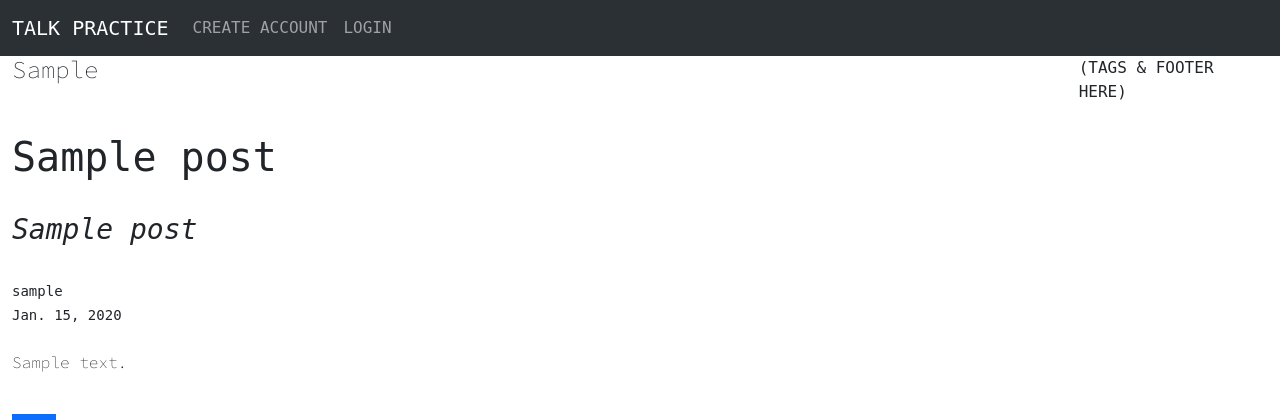
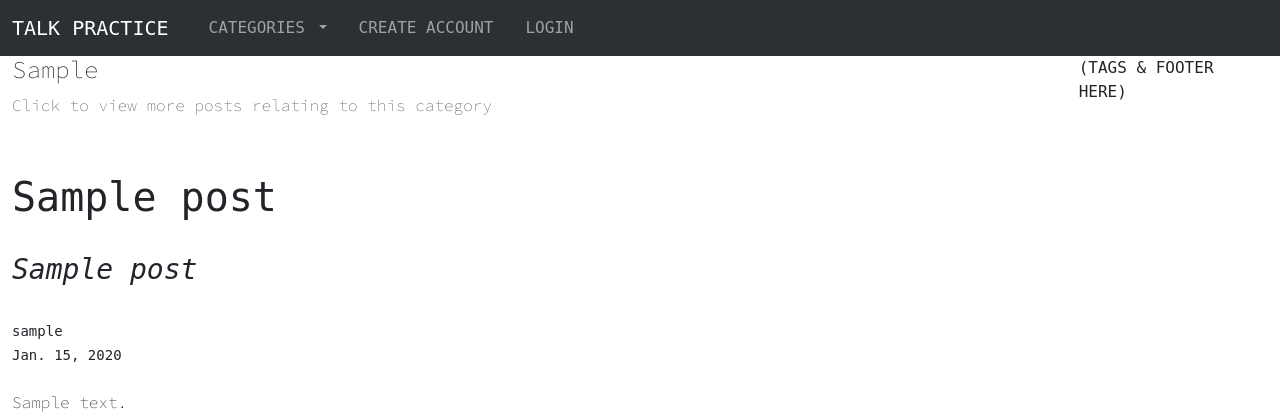
Before and after one commit to NickWaldock/talk-practice-forum-p4, a Django app: page /article/1 in a window 1280 px wide. Shown: the top 420 px of the page. Run offline with Django 3.2, Linux system fonts and the light colour scheme; tables that the repository leaves empty hold one stand-in row (values such as "Sample post"); some libraries are stand-ins or nearby versions; some web fonts are replaced.

Commit message:
Add a category list view, and dynamic navbar dropdown for categories

```diff
--- a/blog/models.py
+++ b/blog/models.py
@@ -49,7 +49,6 @@ class Post(models.Model):
 # Model for categorising posts
 class Category(models.Model):
     name = models.CharField(max_length=30, unique=True)
-    # slug = models.SlugField(max_length=30, null=False, unique=True)
 
     def __str__(self):
         return self.name
--- a/blog/urls.py
+++ b/blog/urls.py
@@ -11,5 +11,5 @@ urlpatterns = [
     path('like/<int:pk>', views.LikeView, name='like_post'),
     path('add-category/', views.AddCategory.as_view(), name='add-category'),
     path('category/<str:category>/', views.Categories, name='category'),
-    # path('category/<slug:slug>/', views.Categories, name='category'),
+    path('category-list/', views.CategoryList, name='category-list'),
 ]
--- a/blog/views.py
+++ b/blog/views.py
@@ -14,6 +14,13 @@ class PostList(generic.ListView):
     template_name = 'index.html'
     # paginate_by = 10
 
+    # Context for the dynamic categories nav links
+    def get_context_data(self, *args, **kwargs):
+        category_menu = Category.objects.all()
+        context = super(PostList, self).get_context_data(*args, **kwargs)
+        context["category_menu"] = category_menu
+        return context
+
 
 # View to view a single post in a single page
 class PostView(generic.DetailView):
@@ -22,6 +29,13 @@ class PostView(generic.DetailView):
 
     # def get_context_data(self, *args, **kwargs):
     #     context = super(PostView, self)
+
+    # Context for the dynamic categories nav links
+    def get_context_data(self, *args, **kwargs):
+        category_menu = Category.objects.all()
+        context = super(PostView, self).get_context_data(*args, **kwargs)
+        context["category_menu"] = category_menu
+        return context
 
 
 # View to add a post
@@ -57,6 +71,12 @@ class AddCategory(generic.CreateView):
     fields = '__all__'
 
 
+# Displays a list of all the categories
+def CategoryList(request):
+    category_menu_list = Category.objects.all()
+    return render(request, 'category-list.html', {'category_menu_list': category_menu_list})
+
+
 
 # View for displaying all posts within a certain category
 def Categories(request, category):
--- a/templates/article.html
+++ b/templates/article.html
@@ -6,7 +6,10 @@
 <div class="container-fluid">
     <div class="row">
         <div class="col-lg-10 col-12">
-            <h4 class="body-font">{{ post.category }}</h4>
+            <a href="{% url 'category' post.category %}" class="text-decoration-none text-reset">
+                <h4 class="body-font">{{ post.category }}</h4>
+                <p class="body-font text-muted">Click to view more posts relating to this category</p>
+            </a>
             <br>
             <h1 class="title-font mt-3">{{ post.title }}</h1>
             <br>
--- a/templates/base.html
+++ b/templates/base.html
@@ -6,7 +6,7 @@
     <meta charset="utf-8">
     <meta name="viewport" content="width=device-width, initial-scale=1">
 
-    <!-- Bootstrap -->
+    <!-- Bootstrap Stylesheet -->
     <link href="https://cdn.jsdelivr.net/npm/bootstrap@5.3.0-alpha1/dist/css/bootstrap.min.css" rel="stylesheet"
         integrity="sha384-GLhlTQ8iRABdZLl6O3oVMWSktQOp6b7In1Zl3/Jr59b6EGGoI1aFkw7cmDA6j6gD" crossorigin="anonymous">
 
@@ -34,24 +34,45 @@
             </button>
             <div class="collapse navbar-collapse" id="navbarSupportedContent">
                 <ul class="navbar-nav me-auto mb-2 mb-lg-0">
+                    <!-- Dynamic Category Menu -->
+                    {% if category_menu %}
+                    <li class="nav-item dropdown ms-3">
+                        <a class="nav-link dropdown-toggle" href="#" id="navbarDropdown" role="button" data-toggle="dropdown" aria-haspopup="true" aria-expanded="false">
+                          CATEGORIES
+                        </a>
+                        <div class="dropdown-menu" aria-labelledby="navbarDropdown">
+                        {% for item in category_menu %}
+                          <a class="dropdown-item" href="{% url 'category' item %}">{{ item }}</a>
+                          {% endfor %}
+                        </div>
+                    </li>
+                    {% else %}
+                    <li class="nav-item ms-3">
+                        <a class="nav-link" href="{% url 'category-list' %}">
+                            CATEGORIES
+                        </a>
+                    </li>
+                    {% endif %}
+                    <!-- Nav links related to user authentication status -->
                     {% if user.is_authenticated %}
-                        <li class="nav-item">
+                        <li class="nav-item ms-3">
+                            <a class="nav-link" href="{% url 'add-post' %}">ADD POST</a>
+                        </li>
+                        <li class="nav-item ms-3">
+                            <a class="nav-link" href="{% url 'add-category' %}">ADD CATEGORY</a>
+                        </li>
+                        <li class="nav-item ms-3">
                             <a class="nav-link" aria-current="page" href="{% url 'account_logout' %}">LOGOUT</a>
                         </li>
-                        <li class="nav-item">
-                            <a class="nav-link" href="{% url 'add-post' %}">ADD POST</a>
-                        </li>
-                        <li class="nav-item">
-                            <a class="nav-link" href="{% url 'add-category' %}">ADD CATEGORY</a>
-                        </li>
                     {% else %}
-                    <li class="nav-item">
+                    <li class="nav-item ms-3">
                         <a class="nav-link" aria-current="page" href="{% url 'account_signup' %}">CREATE ACCOUNT</a>
                     </li>
-                        <li class="nav-item">
+                        <li class="nav-item ms-3">
                             <a class="nav-link" aria-current="page" href="{% url 'account_login' %}">LOGIN</a>
                         </li>
                     {% endif %}
+
                 </ul>
             </div>
         </div>
@@ -70,10 +91,13 @@
     {% block content %}
     {% endblock %}
 
-    <!-- Bootstrap Script -->
+    <!-- Bootstrap Scripts -->
     <script src="https://cdn.jsdelivr.net/npm/bootstrap@5.3.0-alpha1/dist/js/bootstrap.bundle.min.js"
         integrity="sha384-w76AqPfDkMBDXo30jS1Sgez6pr3x5MlQ1ZAGC+nuZB+EYdgRZgiwxhTBTkF7CXvN" crossorigin="anonymous">
     </script>
+    <script src="https://code.jquery.com/jquery-3.2.1.slim.min.js" integrity="sha384-KJ3o2DKtIkvYIK3UENzmM7KCkRr/rE9/Qpg6aAZGJwFDMVNA/GpGFF93hXpG5KkN" crossorigin="anonymous"></script>
+    <script src="https://cdn.jsdelivr.net/npm/popper.js@1.12.9/dist/umd/popper.min.js" integrity="sha384-ApNbgh9B+Y1QKtv3Rn7W3mgPxhU9K/ScQsAP7hUibX39j7fakFPskvXusvfa0b4Q" crossorigin="anonymous"></script>
+    <script src="https://cdn.jsdelivr.net/npm/bootstrap@4.0.0/dist/js/bootstrap.min.js" integrity="sha384-JZR6Spejh4U02d8jOt6vLEHfe/JQGiRRSQQxSfFWpi1MquVdAyjUar5+76PVCmYl" crossorigin="anonymous"></script>
 
     <!-- JavaScript -->
     <script src="{% static 'js/script.js' %}"></script>
--- a/templates/index.html
+++ b/templates/index.html
@@ -18,7 +18,9 @@
                       </h5>
                       <p class="card-text body-font">{{post.subtitle}}</p>
                       <p class="card-text">{{post.author}}</p>
-                      <p class="card-text">{{post.category}}</p>
+                      <a href="{% url 'category' post.category %}" class="card-text text-decoration-none text-reset">
+                        {{post.category}}
+                      </a>
                       <p class="card-text"><small class="text-muted">{{post.updated_on}}</small></p>
                       {% if user.is_authenticated %}
                         {% if user.id == post.author.id %}
```
Also changed, not shown: templates/category-list.html (added, +25 -0 lines).
